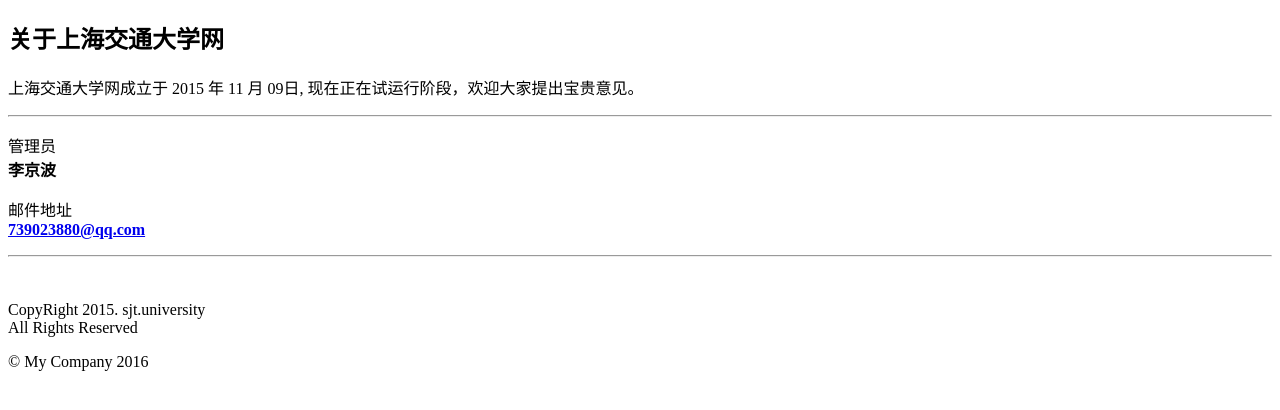
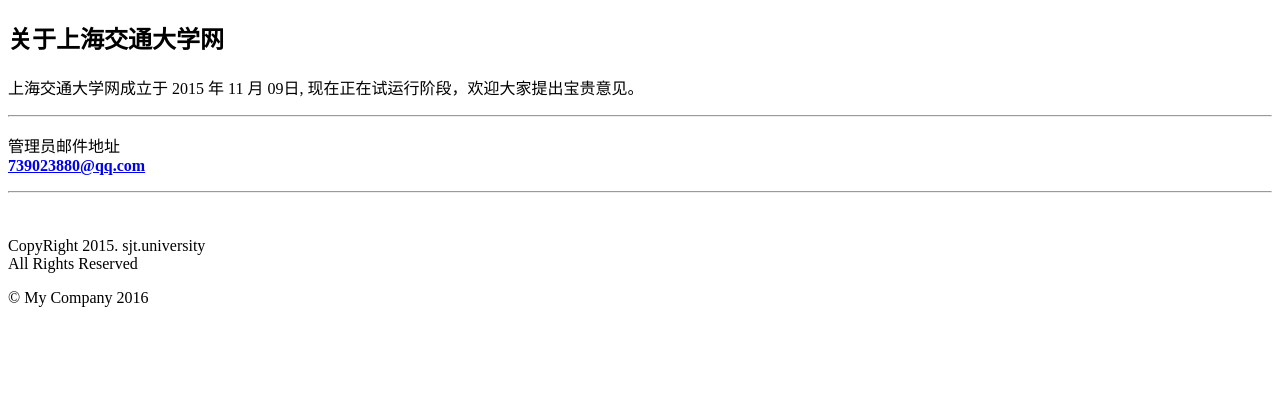
Before and after one commit to wangrunxinyes/sjt, a Yii app: template frontend/views/system/about.php in a window 1280 px wide. Shown: the top 410 px of the page. Run offline with PHP 8.4 and a stand-in for Yii, Linux system fonts and the light colour scheme; the template is opened without the code that fills it, so the values that code supplies are empty; some libraries are stand-ins or nearby versions.

Commit message:
-update;

```diff
--- a/frontend/views/system/about.php
+++ b/frontend/views/system/about.php
@@ -14,11 +14,11 @@ AboutAsset::register($this);
             <div class="post-content">
                 <p>上海交通大学网成立于 2015 年 11 月 09日, 现在正在试运行阶段，欢迎大家提出宝贵意见。</p>
                 <hr>
-                <p>管理员
+                <p style="display: none;">管理员
                 <br>
                     <strong>李京波</strong></p>
                 <p>
-                 邮件地址
+                 管理员邮件地址
                     <br>
                     <strong><a href=mailto:739023880@qq.com>739023880@qq.com</a></strong>
                 </p>
```
